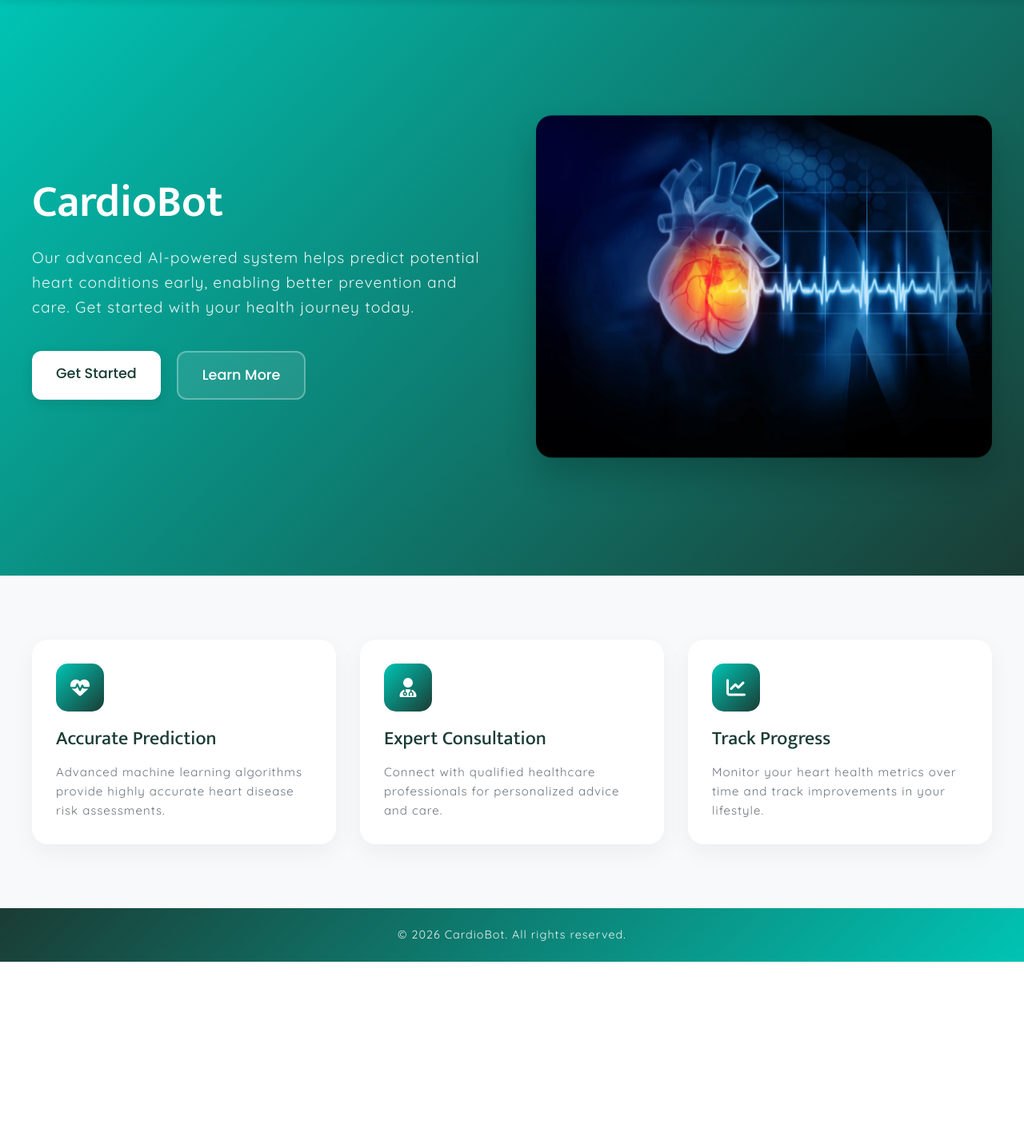
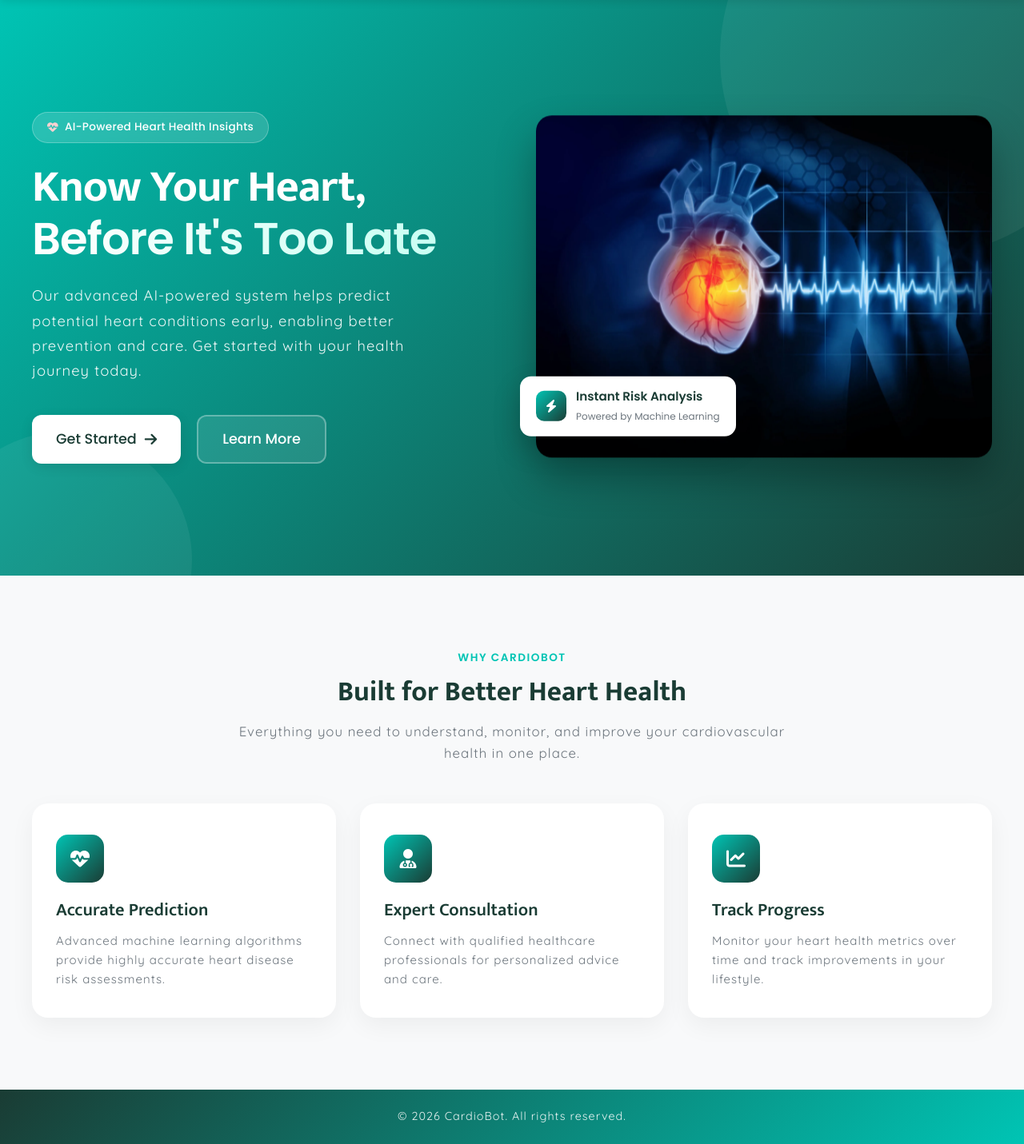
Before and after one commit to Minni16/CardioBot, a Django app: page / in a window 1280 px wide. Shown: the part 74-1505 px from the top of the page at 80% size. Before the commit the page ends 1277 px from the top, so only its background shows below. Run offline with Django 3.2, Linux system fonts and the light colour scheme; some libraries are stand-ins or nearby versions.

Commit message:
home page

```diff
--- a/health/templates/home.html
+++ b/health/templates/home.html
@@ -12,6 +12,29 @@
         overflow: hidden;
     }
 
+    .hero-section::before,
+    .hero-section::after {
+        content: '';
+        position: absolute;
+        border-radius: 50%;
+        background: rgba(255, 255, 255, 0.06);
+        pointer-events: none;
+    }
+
+    .hero-section::before {
+        width: 500px;
+        height: 500px;
+        top: -180px;
+        right: -120px;
+    }
+
+    .hero-section::after {
+        width: 320px;
+        height: 320px;
+        bottom: -140px;
+        left: -80px;
+    }
+
     .hero-content {
         max-width: 1200px;
         margin: 0 auto;
@@ -19,6 +42,8 @@
         grid-template-columns: 1fr 1fr;
         gap: 60px;
         align-items: center;
+        position: relative;
+        z-index: 1;
     }
 
     .hero-text {
@@ -26,19 +51,48 @@
         animation: slideIn 1s ease-out;
     }
 
+    .hero-badge {
+        display: inline-flex;
+        align-items: center;
+        gap: 8px;
+        background: rgba(255, 255, 255, 0.15);
+        border: 1px solid rgba(255, 255, 255, 0.25);
+        color: white;
+        padding: 8px 18px;
+        border-radius: 30px;
+        font-size: 0.85rem;
+        font-weight: 500;
+        letter-spacing: 0.3px;
+        margin-bottom: 24px;
+        backdrop-filter: blur(4px);
+    }
+
+    .hero-badge i {
+        color: #ffd1d1;
+    }
+
     .hero-text h1 {
         font-size: 3.5rem;
-        font-weight: 600;
+        font-weight: 700;
         margin-bottom: 20px;
-        line-height: 1.2;
+        line-height: 1.15;
+        letter-spacing: -1px;
+    }
+
+    .hero-text h1 span {
+        background: linear-gradient(90deg, #ffffff, #c9fff3);
+        -webkit-background-clip: text;
+        -webkit-text-fill-color: transparent;
+        background-clip: text;
     }
 
     .hero-text p {
-        font-size: 1.2rem;
+        font-size: 1.15rem;
         margin-bottom: 30px;
-        opacity: 0.9;
-        line-height: 1.6;
+        opacity: 0.92;
+        line-height: 1.7;
         color: white;
+        max-width: 480px;
     }
 
     .hero-image {
@@ -46,12 +100,56 @@
         animation: float 6s ease-in-out infinite;
     }
 
+    .hero-image-frame {
+        position: relative;
+    }
+
     .hero-image img {
         width: 100%;
         max-width: 600px;
         height: auto;
         border-radius: 20px;
-        box-shadow: 0 20px 40px rgba(0,0,0,0.2);
+        box-shadow: 0 25px 50px rgba(0,0,0,0.3);
+        display: block;
+    }
+
+    .hero-floating-card {
+        position: absolute;
+        bottom: 25px;
+        left: -20px;
+        background: white;
+        padding: 14px 20px;
+        border-radius: 14px;
+        box-shadow: 0 15px 35px rgba(0,0,0,0.2);
+        display: flex;
+        align-items: center;
+        gap: 12px;
+        animation: float 6s ease-in-out infinite reverse;
+    }
+
+    .hero-floating-card .icon-pill {
+        width: 38px;
+        height: 38px;
+        border-radius: 10px;
+        background: linear-gradient(135deg, #00C4B4 0%, #1A3C34 100%);
+        display: flex;
+        align-items: center;
+        justify-content: center;
+        color: white;
+        font-size: 16px;
+        flex-shrink: 0;
+    }
+
+    .hero-floating-card .label {
+        font-size: 0.95rem;
+        font-weight: 600;
+        color: #1A3C34;
+        white-space: nowrap;
+    }
+
+    .hero-floating-card .sub {
+        font-size: 0.75rem;
+        color: #6c757d;
     }
 
     .cta-buttons {
@@ -61,7 +159,9 @@
     }
 
     .cta-button {
-        display: inline-block;
+        display: inline-flex;
+        align-items: center;
+        gap: 10px;
         padding: 15px 30px;
         border-radius: 12px;
         font-size: 1.1rem;
@@ -86,6 +186,14 @@
         transform: translateY(-3px);
     }
 
+    .cta-button i {
+        transition: transform 0.3s ease;
+    }
+
+    .cta-button:hover i {
+        transform: translateX(4px);
+    }
+
     .cta-primary:hover {
         background: #f8f9fa;
         box-shadow: 0 6px 20px rgba(0,0,0,0.15);
@@ -96,8 +204,37 @@
     }
 
     .features-section {
-        padding: 80px 20px;
+        padding: 90px 20px;
         background: #f8f9fa;
+    }
+
+    .features-header {
+        max-width: 700px;
+        margin: 0 auto 50px;
+        text-align: center;
+    }
+
+    .features-eyebrow {
+        display: inline-block;
+        color: #00C4B4;
+        font-weight: 600;
+        font-size: 0.85rem;
+        letter-spacing: 1.5px;
+        text-transform: uppercase;
+        margin-bottom: 12px;
+    }
+
+    .features-header h2 {
+        font-size: 2.2rem;
+        font-weight: 700;
+        color: #1A3C34;
+        margin-bottom: 14px;
+    }
+
+    .features-header p {
+        color: #6c757d;
+        font-size: 1.05rem;
+        line-height: 1.6;
     }
 
     .features-grid {
@@ -110,15 +247,17 @@
 
     .feature-card {
         background: white;
-        padding: 30px;
+        padding: 36px 30px;
         border-radius: 20px;
         box-shadow: 0 10px 30px rgba(0,0,0,0.05);
         transition: all 0.3s ease;
+        border-top: 3px solid transparent;
     }
 
     .feature-card:hover {
-        transform: translateY(-5px);
-        box-shadow: 0 15px 40px rgba(0,0,0,0.1);
+        transform: translateY(-8px);
+        box-shadow: 0 20px 45px rgba(0,0,0,0.1);
+        border-top-color: #00C4B4;
     }
 
     .feature-icon {
@@ -129,7 +268,12 @@
         display: flex;
         align-items: center;
         justify-content: center;
-        margin-bottom: 20px;
+        margin-bottom: 22px;
+        transition: transform 0.3s ease;
+    }
+
+    .feature-card:hover .feature-icon {
+        transform: scale(1.08) rotate(-4deg);
     }
 
     .feature-icon i {
@@ -138,9 +282,10 @@
     }
 
     .feature-card h3 {
-        font-size: 1.5rem;
+        font-size: 1.4rem;
+        font-weight: 600;
         color: #1A3C34;
-        margin-bottom: 15px;
+        margin-bottom: 12px;
     }
 
     .feature-card p {
@@ -177,6 +322,12 @@
             text-align: center;
         }
 
+        .hero-text p {
+            max-width: 100%;
+            margin-left: auto;
+            margin-right: auto;
+        }
+
         .hero-text h1 {
             font-size: 2.5rem;
         }
@@ -188,26 +339,51 @@
         .hero-image {
             order: -1;
         }
+
+        .hero-floating-card {
+            left: 16px;
+        }
+    }
+
+    @media (max-width: 480px) {
+        .hero-floating-card {
+            display: none;
+        }
     }
 </style>
 
 <div class="hero-section">
     <div class="hero-content">
         <div class="hero-text">
-                            <h1>CardioBot</h1>
+            <span class="hero-badge"><i class="fa fa-heartbeat"></i> AI-Powered Heart Health Insights</span>
+            <h1>Know Your Heart, <span>Before It's Too Late</span></h1>
             <p>Our advanced AI-powered system helps predict potential heart conditions early, enabling better prevention and care. Get started with your health journey today.</p>
             <div class="cta-buttons">
-                <a href="{% url 'login' %}" class="cta-button cta-primary">Get Started</a>
+                <a href="{% url 'login' %}" class="cta-button cta-primary">Get Started <i class="fa fa-arrow-right"></i></a>
                 <a href="{% url 'about' %}" class="cta-button cta-secondary">Learn More</a>
             </div>
         </div>
         <div class="hero-image">
-    <img src="{% static 'images/image.webp' %}" alt="Heart Disease Prediction System">
+            <div class="hero-image-frame">
+                <img src="{% static 'images/image.webp' %}" alt="Heart Disease Prediction System">
+                <div class="hero-floating-card">
+                    <span class="icon-pill"><i class="fa fa-bolt"></i></span>
+                    <span>
+                        <span class="label" style="display:block;">Instant Risk Analysis</span>
+                        <span class="sub">Powered by Machine Learning</span>
+                    </span>
+                </div>
+            </div>
         </div>
     </div>
 </div>
 
 <div class="features-section">
+    <div class="features-header">
+        <span class="features-eyebrow">Why CardioBot</span>
+        <h2>Built for Better Heart Health</h2>
+        <p>Everything you need to understand, monitor, and improve your cardiovascular health in one place.</p>
+    </div>
     <div class="features-grid">
         <div class="feature-card">
             <div class="feature-icon">
```
Also changed, not shown: media/WIN_20251015_15_51_35_Pro.jpg (added).
